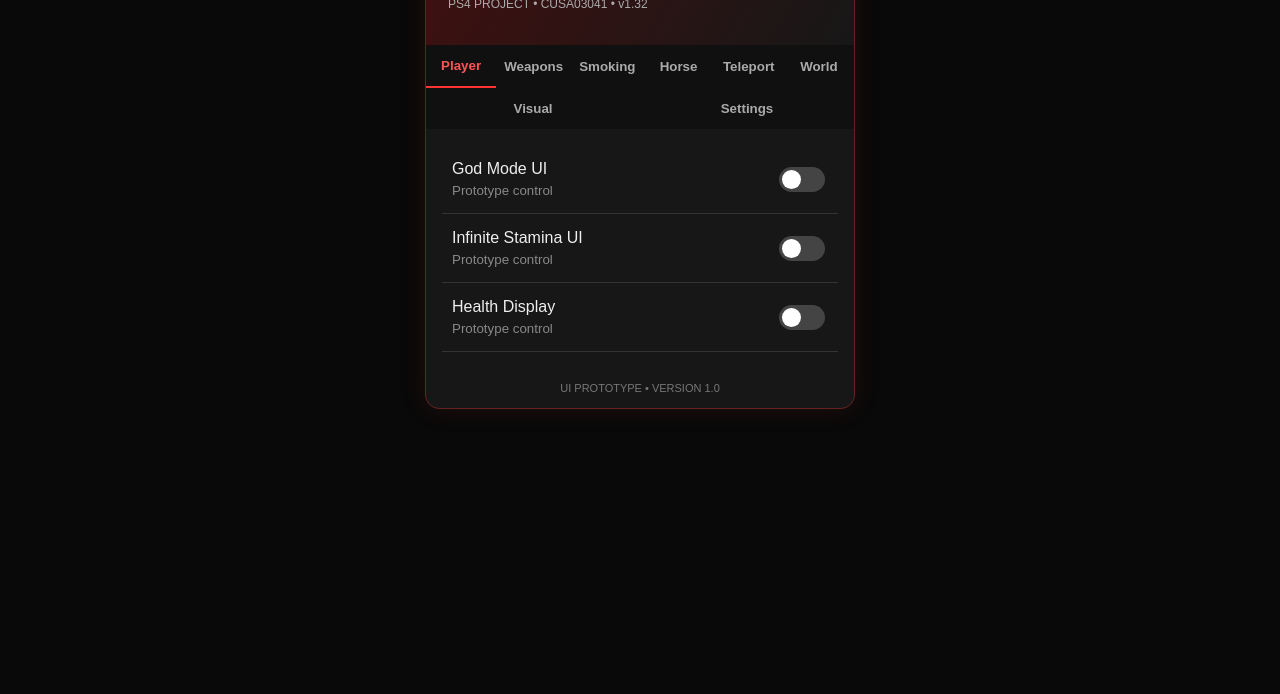
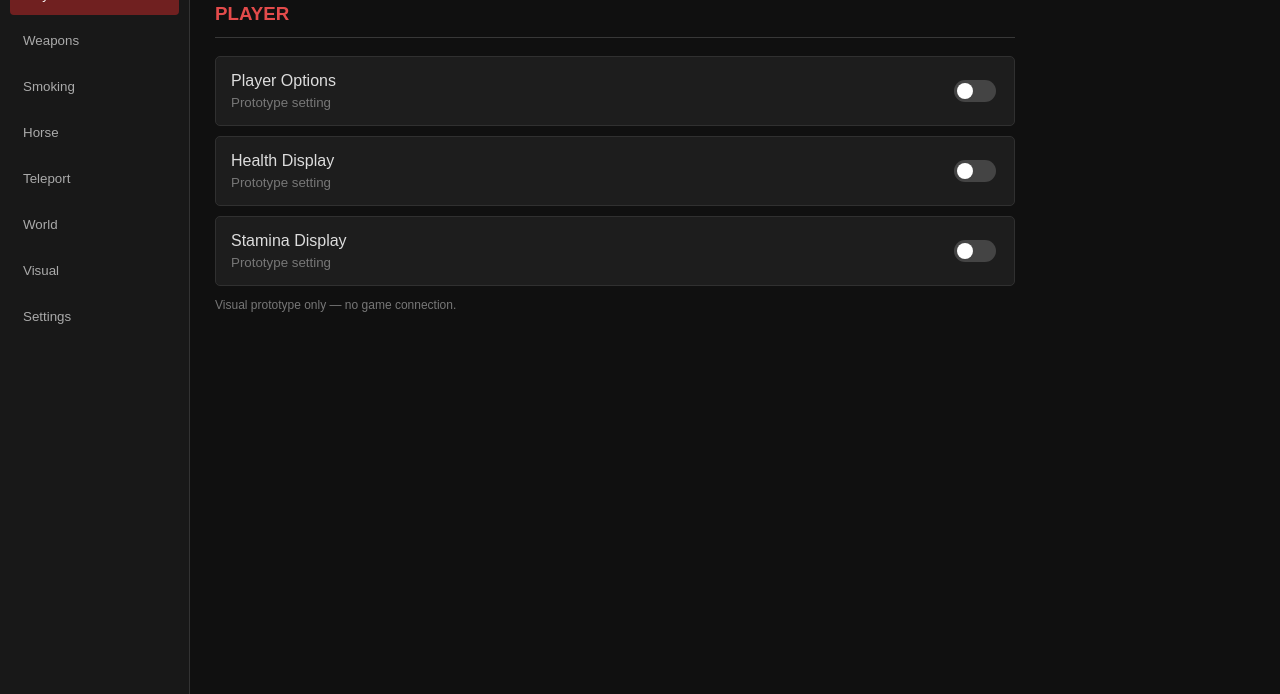
Before and after one commit to isadsalto-cell/rdr2-ultimate-mod-menu, a plain HTML site: page index.html in a window 1280 px wide. Shown: the part 106-800 px from the top of the page. Drawn offline with Linux system fonts and the light colour scheme.

Commit message:
Update index.html

```diff
--- a/index.html
+++ b/index.html
@@ -4,170 +4,152 @@
 <head>
 <meta charset="UTF-8">
 <meta name="viewport" content="width=device-width, initial-scale=1.0">
-<title>RDR2 Ultimate Menu</title>
+<title>RDR2 Ultimate Trainer</title>
+
 <style>
 *{box-sizing:border-box}
 body{
-  margin:0;background:#090909;color:#eee;
-  font-family:Arial,sans-serif;padding:20px;
+ margin:0;background:#101010;color:#ddd;
+ font-family:Arial,sans-serif;
 }
-.menu{
-  max-width:430px;margin:20px auto;
-  background:#171717;border:1px solid #632323;
-  border-radius:14px;overflow:hidden;
-  box-shadow:0 0 25px #8b171733;
+header{
+ height:65px;background:#191919;
+ border-bottom:2px solid #a92727;
+ display:flex;align-items:center;
+ padding:0 22px;justify-content:space-between;
 }
-.header{
-  padding:22px;background:linear-gradient(120deg,#401010,#171717);
+header h2{font-size:18px;color:#eee}
+.status{font-size:12px;color:#aaa}
+main{display:flex;min-height:calc(100vh - 65px)}
+.sidebar{
+ width:190px;background:#181818;
+ border-right:1px solid #333;padding:15px 10px;
 }
-.header h2{margin:0;color:#ff5555}
-.header p{color:#aaa;font-size:12px}
-.tabs{display:flex;flex-wrap:wrap;background:#101010}
 .tab{
-  flex:1;padding:13px 8px;border:0;
-  color:#aaa;background:none;font-weight:bold;
+ display:block;width:100%;padding:13px;
+ margin-bottom:5px;background:transparent;
+ color:#aaa;border:0;text-align:left;
+ cursor:pointer;border-radius:4px;
 }
-.tab.active{color:#ff5555;border-bottom:2px solid #ff3333}
-.content{padding:16px}
+.tab:hover,.tab.active{
+ background:#702020;color:white;
+}
+.content{flex:1;padding:25px;max-width:850px}
+.content h3{
+ color:#e34b4b;border-bottom:1px solid #383838;
+ padding-bottom:12px;
+}
 .item{
-  display:flex;justify-content:space-between;
-  align-items:center;padding:15px 10px;
-  border-bottom:1px solid #333;
+ background:#1d1d1d;border:1px solid #303030;
+ padding:15px;margin:10px 0;
+ display:flex;align-items:center;
+ justify-content:space-between;border-radius:5px;
 }
-.item small{display:block;color:#888;margin-top:5px}
+.item small{display:block;color:#777;margin-top:5px}
 .switch{
-  appearance:none;
-  -webkit-appearance:none;
-  width:46px;
-  height:25px;
-  background:#444;
-  border-radius:30px;
-  position:relative;
-  cursor:pointer;
-  transition:.25s;
-  flex-shrink:0;
+ appearance:none;width:42px;height:22px;
+ background:#444;border-radius:20px;
+ position:relative;cursor:pointer;
 }
-
-.switch:checked{
-  background:#e32636;
-  box-shadow:0 0 12px #e3263677;
+.switch:checked{background:#c52d2d}
+.switch:before{
+ content:"";position:absolute;
+ width:16px;height:16px;background:white;
+ border-radius:50%;top:3px;left:3px;
+ transition:.2s;
 }
-
-.switch::before{
-  content:"";
-  position:absolute;
-  width:19px;
-  height:19px;
-  background:white;
-  border-radius:50%;
-  top:3px;
-  left:3px;
-  transition:.25s;
+.switch:checked:before{transform:translateX(20px)}
+input[type=range]{accent-color:#d43b3b}
+.action{
+ background:#702020;color:white;border:0;
+ padding:11px 18px;border-radius:4px;
+ cursor:pointer;
 }
-
-.switch:checked::before{
-  transform:translateX(21px);
+.action:hover{background:#963030}
+@media(max-width:600px){
+ main{flex-direction:column}
+ .sidebar{width:100%;display:flex;overflow-x:auto}
+ .tab{min-width:105px;text-align:center}
+ .content{padding:15px}
 }
-.footer{text-align:center;padding:14px;color:#777;font-size:11px}
 </style>
 </head>
+
 <body>
-<div class="menu">
-  <div class="header">
-    <h2>RDR2 ULTIMATE</h2>
-    <p>PS4 PROJECT • CUSA03041 • v1.32</p>
-  </div>
-  <div class="tabs" id="tabs"></div>
-  <div class="content" id="content"></div>
-  <div class="footer">UI PROTOTYPE • VERSION 1.0</div>
-</div>
+<header>
+ <h2>RDR2 ULTIMATE TRAINER</h2>
+ <div class="status">PC EDITION | UI PROTOTYPE</div>
+</header>
+
+<main>
+ <nav class="sidebar" id="tabs"></nav>
+ <section class="content" id="content"></section>
+</main>
+
 <script>
 const sections={
- Player:["God Mode UI","Infinite Stamina UI","Health Display"],
- Weapons:["Weapon Options","Ammo Display","Hip Fire Options","Aim Assist Options"],
- Smoking:["Extended Smoking UI","Smoking Animation Options"],
+ Player:["Player Options","Health Display","Stamina Display"],
+ Weapons:["Weapon Options","Ammo Display","Weapon Selection"],
+ Smoking:["Extended Smoking","Smoking Animation","Repeat Animation"],
  Horse:["Horse Options","Horse Customization"],
- Teleport:["Location Selector","Fast Travel UI"],
+ Teleport:["Location Selector","Fast Travel"],
  World:["Weather Selector","Time Control"],
  Visual:["Camera Options","Visual Effects"],
  Settings:["Menu Theme","Menu Information"]
 };
+
 const tabs=document.getElementById("tabs");
 const content=document.getElementById("content");
-
 
 function show(name){
  document.querySelectorAll(".tab").forEach(b=>{
   b.classList.toggle("active",b.textContent===name);
  });
 
- content.innerHTML="";
-
- if(name==="Smoking"){
-  content.innerHTML=`
-   <h3 style="color:#ff5555">SMOKING CONTROL</h3>
-
-   <div class="item">
-    <div>Extended Smoking UI</div>
-    <input class="switch" type="checkbox">
-   </div>
-
-   <div class="item">
-    <div>Smoking Animation</div>
-    <input class="switch" type="checkbox">
-   </div>
-
-   <div style="padding:15px">
-    <label>Duration: <b id="duration">10s</b></label>
-    <input id="durationSlider" type="range"
-    min="1" max="30" value="10"
-    style="width:100%">
-   </div>
-
-   <div class="item">
-    <div>Repeat Animation</div>
-    <input class="switch" type="checkbox">
-   </div>
-
-   <button id="preview"
-    style="width:100%;padding:14px;background:#a52222;color:white;border:0;border-radius:8px">
-    ANIMATION PREVIEW
-   </button>
-
-   <p id="previewStatus" style="text-align:center;color:#aaa">
-    Preview ready
-   </p>
-  `;
-
-  const slider=document.getElementById("durationSlider");
-  slider.oninput=()=>{
-   document.getElementById("duration").textContent=slider.value+"s";
-  };
-
-  document.getElementById("preview").onclick=()=>{
-   document.getElementById("previewStatus").textContent=
-   "Preview selected!";
-  };
-
-  return;
- }
+ content.innerHTML="<h3>"+name.toUpperCase()+"</h3>";
 
  sections[name].forEach(label=>{
   const row=document.createElement("div");
   row.className="item";
-  row.innerHTML=`<div>${label}<small>Prototype control</small></div>
-  <input class="switch" type="checkbox" aria-label="${label}">`;
+  row.innerHTML=`
+   <div>${label}<small>Prototype setting</small></div>
+   <input class="switch" type="checkbox">
+  `;
   content.appendChild(row);
  });
+
+ if(name==="Smoking"){
+  const slider=document.createElement("div");
+  slider.className="item";
+  slider.innerHTML=`
+   <div style="width:100%">
+    <div>Smoking Duration: <b id="duration">10s</b></div>
+    <input id="durationSlider" type="range"
+    min="1" max="30" value="10" style="width:100%">
+   </div>
+  `;
+  content.appendChild(slider);
+
+  document.getElementById("durationSlider").oninput=e=>{
+   document.getElementById("duration").textContent=e.target.value+"s";
+  };
+ }
+
+ const info=document.createElement("p");
+ info.style.color="#777";
+ info.style.fontSize="12px";
+ info.textContent="Visual prototype only — no game connection.";
+ content.appendChild(info);
 }
 
 Object.keys(sections).forEach(name=>{
- const b=document.createElement("button");
- b.className="tab";
- b.textContent=name;
- b.onclick=()=>show(name);
- tabs.appendChild(b);
+ const button=document.createElement("button");
+ button.className="tab";
+ button.textContent=name;
+ button.onclick=()=>show(name);
+ tabs.appendChild(button);
 });
+
 show("Player");
 </script>
 </body>
```
